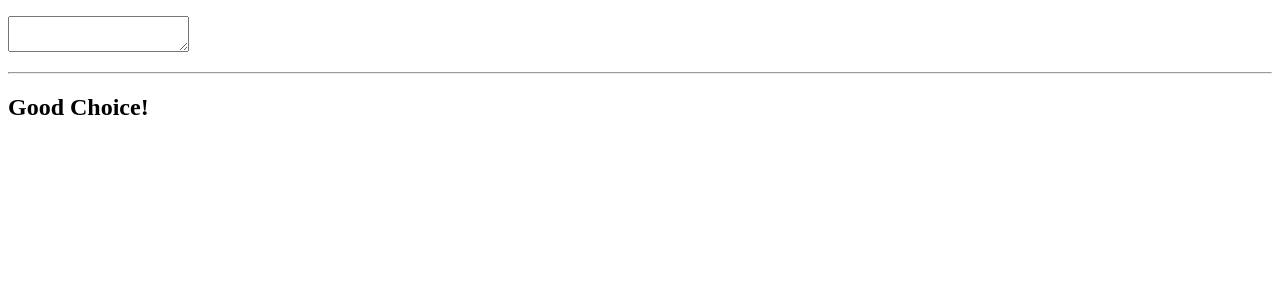
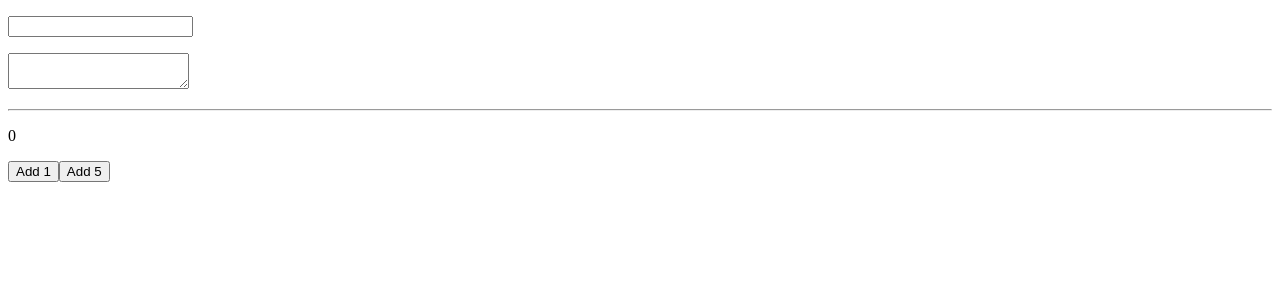
Before and after one commit to MdTasib/React-learn-with-sumit-full-course, a React (Create React App) app: page / in a window 1280 px wide. Shown: the top 300 px of the page. Built offline with nearby package versions, Linux system fonts and the light colour scheme.

Commit message:
react hook useState

```diff
--- /dev/null
+++ b/src/Components/HOC/useState/Counter.js
@@ -0,0 +1,25 @@
+import React, { useState } from 'react';
+
+const Counter = () => {
+    const [count, setCount] = useState(0);
+
+    let i = 0;
+    const addFive = () => {
+        while (i < 5) {
+            // setCount(count + 1); this is the wrong way
+            setCount((prevState => prevState + 1));
+            i += 1;
+        }
+    }
+
+    return (
+        <div>
+            <p>{count}</p>
+            <button type='button' onClick={() => setCount(prevState => prevState + 1)}>Add 1</button>
+
+            <button onClick={addFive}>Add 5</button>
+        </div>
+    );
+};
+
+export default Counter;
--- a/src/Components/HOC/useState/Todo.js
+++ b/src/Components/HOC/useState/Todo.js
@@ -1,25 +1,26 @@
 import { useState } from "react";
 
 function Todo() {
-    const [todo, setTodo] = useState('');
-    const [warning, setWarning] = useState(null);
+    const [todo, setTodo] = useState({
+        title: '',
+        description: '',
+    });
 
-    const handleInput = (e) => {
-        const inputValue = e.target.value;
-        const warning = inputValue.includes('.js') ? 'You need javascript skill to complete the task. Do you have it?' : null;
-
-        setTodo(inputValue);
-        setWarning(warning);
-    }
-
+    const { title, description } = todo;
     return (
         <div>
-            <p>{todo}</p>
+            <p>{title}</p>
+            <input type="text" value={title} onChange={(e) => setTodo({
+                ...todo,
+                title: e.target.value
+            })} />
+            <p>{description}</p>
             <p>
-                <textarea name="todo" value={todo} onChange={handleInput}></textarea>
+                <textarea name="todo" value={description} onChange={(e) => setTodo({
+                    ...todo,
+                    description: e.target.value
+                })}></textarea>
             </p>
-            <hr />
-            <h2>{warning || 'Good Choice!'}</h2>
         </div>
     )
 }
--- a/src/Components/HOC/useState/UseState.js
+++ b/src/Components/HOC/useState/UseState.js
@@ -1,10 +1,13 @@
 import React from 'react';
 import Todo from './Todo';
+import Counter from './Counter';
 
 const UseState = () => {
     return (
         <div>
             <Todo />
+            <hr />
+            <Counter />
         </div>
     );
 };
```
